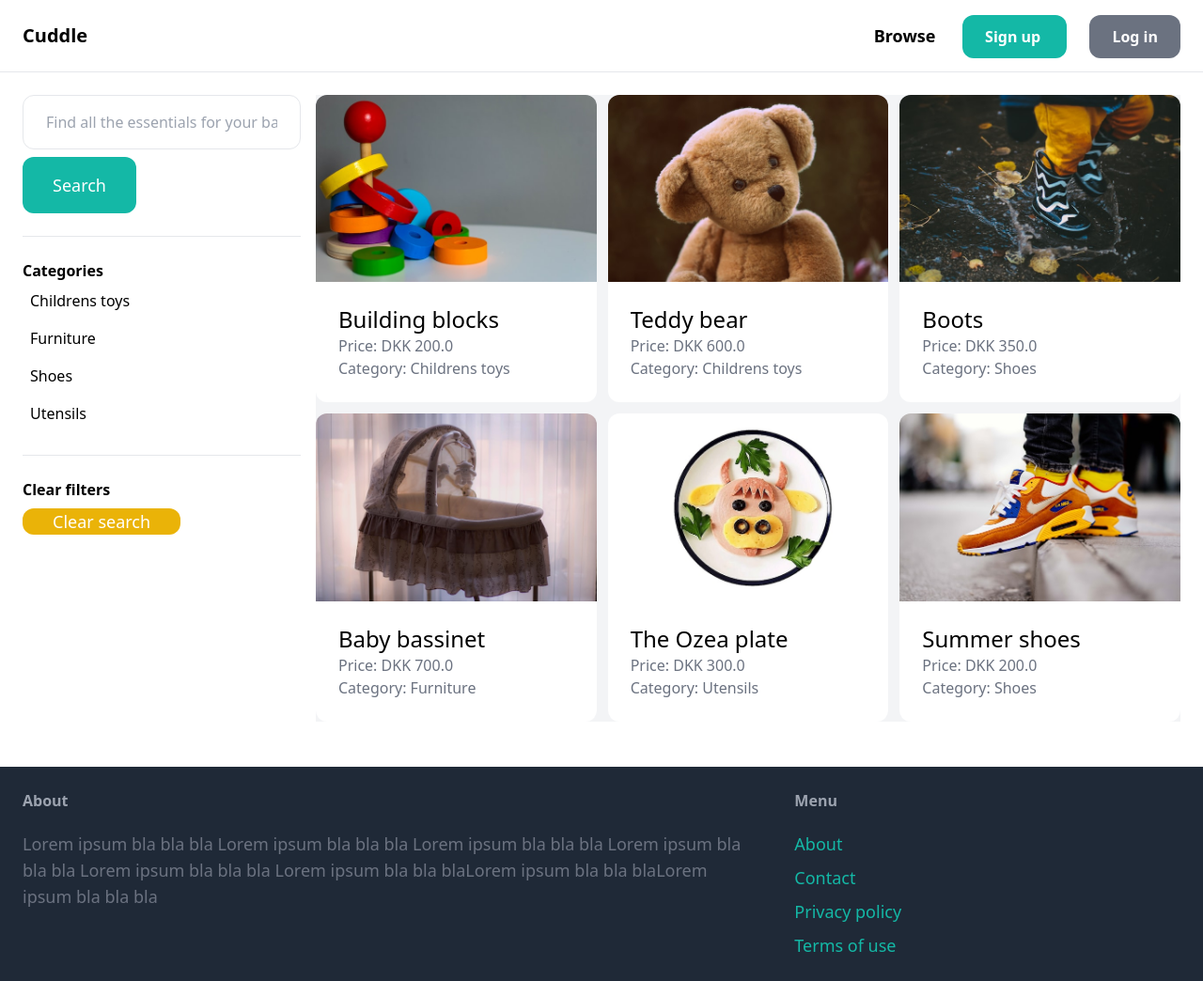
After one commit to concillier/cuddle, a Django app: page /items/ in a window 1280 px wide. The commit adds this page. Shown: the whole page at 94% size. Run offline with Django 4.2, Linux system fonts and the light colour scheme; data comes from the database, SQL or seed files in the repository; some libraries are stand-ins or nearby versions.

Commit message:
Search functionality added

```diff
--- a/core/templates/base.html
+++ b/core/templates/base.html
@@ -17,7 +17,7 @@
         <nav class="px-6 py-6 flex justify-between items-center border-b border-gray-200">
             <a href="/" class="text-xl font-semibold"> Cuddle </a>
             <div class="space-x-6">
-                <a href="#" class="text-lg font-semibold hover:text-gray-500"> Browse </a>
+                <a href="{% url 'item:items' %}" class="text-lg font-semibold hover:text-gray-500"> Browse </a>
 
                 {% if request.user.is_authenticated %}
                 <a href="{% url 'item:new' %}" class="text-lg font-semibold hover:text-gray-500"> New item </a>
--- /dev/null
+++ b/item/templates/items.html
@@ -0,0 +1,58 @@
+{% extends 'base.html' %}
+
+{% block title %} {{ title }} {% endblock %}
+
+{% block content %}
+
+    <div class= "pb-6 grid grid-cols-4 gap-4">
+
+        <div class = "col-span-1">
+            <form method="get" action="{% url 'item:items' %}">
+                <input name= "query" class="w-full py-4 px-6 border rounded-xl type="text" value= "{{ query }}" placeholder = "Find all the essentials for your baby">
+                <button class = "mt-2 py-4 px-8 text-lg bg-teal-500 text-white rounded-xl"> Search </button>
+            </form>
+
+            <hr class = "my-6">
+            <p class = "font-semibold "> Categories <p>
+
+            <ul>
+                {% for category in categories %}
+                    <li class = "py-2 px-2 rounded-xl">
+                        {% if category.id == category_id %} bg-gray-200 {% endif %}
+                            <a href="{% url 'item:items' %}?query={{ query }}&category= {{ category.id }}"> {{ category.name }} </a>
+                    </li>
+                {% endfor %}
+            </ul>
+
+            <hr class = "my-6">
+            <p class = "font-semibold "> Clear filters <p>
+
+            <ul>
+                <li><a href= "{% url 'item:items' %}" class= "mt-2 oy-4 px-8 inline-block bg-yellow-500 text-lg rounded-xl text-white"> Clear search </a> </li>
+            </ul>
+        </div>
+
+
+        <div class = "col-span-3">
+            <div class="grid grid-cols-3 gap-3 bg-gray-100">
+                {% for item in items %}
+                    <div>
+                        <a href="{% url 'item:detail' item.id %}">
+                            <div>
+                                <img src="{{ item.image.url }}" class="rounded-t-xl">
+                            </div>
+
+                            <div class="p-6 bg-white rounded-b-xl">
+                                <h2 class="text-2xl"> {{ item.name }}</h2>
+                                <p class="text-gray-500"> Price: DKK {{ item.price }}</p>
+                                <p class="text-gray-500"> Category: {{ item.category }}</p>
+                            </div>
+                        </a>
+                    </div>
+                {% endfor %}
+            </div>
+        </div>
+
+    </div>
+
+{% endblock %}
--- a/item/urls.py
+++ b/item/urls.py
@@ -4,6 +4,7 @@ from . import views
 app_name = 'item'
 
 urlpatterns = [
+    path('', views.items, name= 'items'),
     path('new/',views.new, name ='new' ),
     path('<int:pk>/', views.detail, name='detail'),
     path('<int:pk>/edit/', views.edit, name='edit'),
--- a/item/views.py
+++ b/item/views.py
@@ -1,7 +1,33 @@
 from django.contrib.auth.decorators import login_required
 from django.shortcuts import render, get_object_or_404, redirect
-from .models import item
+from .models import item, Category
 from .forms import NewItemForm, EditItemForm
+
+# makes searching easier
+from django.db.models import Q
+
+
+def items(request):
+
+     query = request.GET.get('query', '')
+     category_id = request.GET.get('category', 0)
+     items = item.objects.filter(is_sold=False)
+     categories = Category.objects.all()
+
+     if category_id:
+          items = items.filter(category_id = category_id)
+
+
+     if query:
+          items = items.filter(Q( name__icontains = query)| Q(description__icontains = query))
+
+     return render(request, 'items.html', {
+          'items': items,
+          'title': 'Browse Items',
+          'query': query,
+          'categories': categories,
+          'category_id': int(category_id),
+     })
 
 def detail(request, pk):
     Item = get_object_or_404(item, pk=pk)
```
